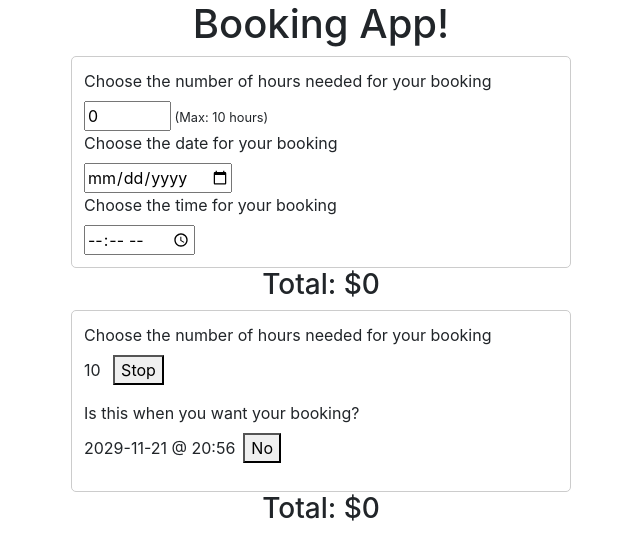
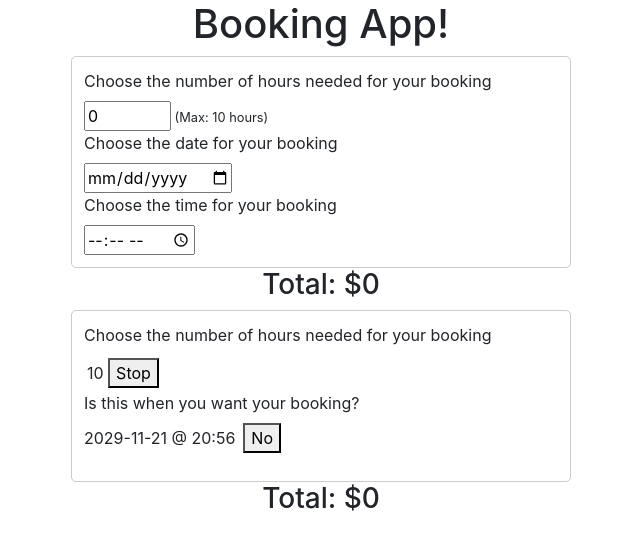
Before and after one commit to ryanwong2000/booking-app-test, a React (Create React App) app: page / in a window 1280 px wide. Shown: the top 560 px of the page, without its empty margins (319-959 px from the left). Built offline with nearby package versions, Linux system fonts and the light colour scheme.

Commit message:
styling buttons

```diff
--- a/src/components/SillyForm.js
+++ b/src/components/SillyForm.js
@@ -82,8 +82,10 @@ export default class SillyForm extends Component {
               Choose the number of hours needed for your booking
             </label>
             <br />
-            <p>
-              {this.state.hoursDisp}{' '}
+
+            <p style={{ margin: 3 }}>
+              <span style={{ padding: '10' }}>{this.state.hoursDisp}</span>
+              &nbsp;
               <button
                 type="button"
                 onClick={(event) => this.handleChange(event, 'hours')}
@@ -102,6 +104,7 @@ export default class SillyForm extends Component {
               <button
                 type="button"
                 onClick={(event) => this.handleChange(event, 'dateTime')}
+                style={{ margin: '0px 8px' }}
               >
                 No
               </button>
--- a/src/css/MyForm.css
+++ b/src/css/MyForm.css
@@ -8,6 +8,3 @@
 .total {
   text-align: center;
 }
-button {
-  margin: 0px 8px;
-}
```
